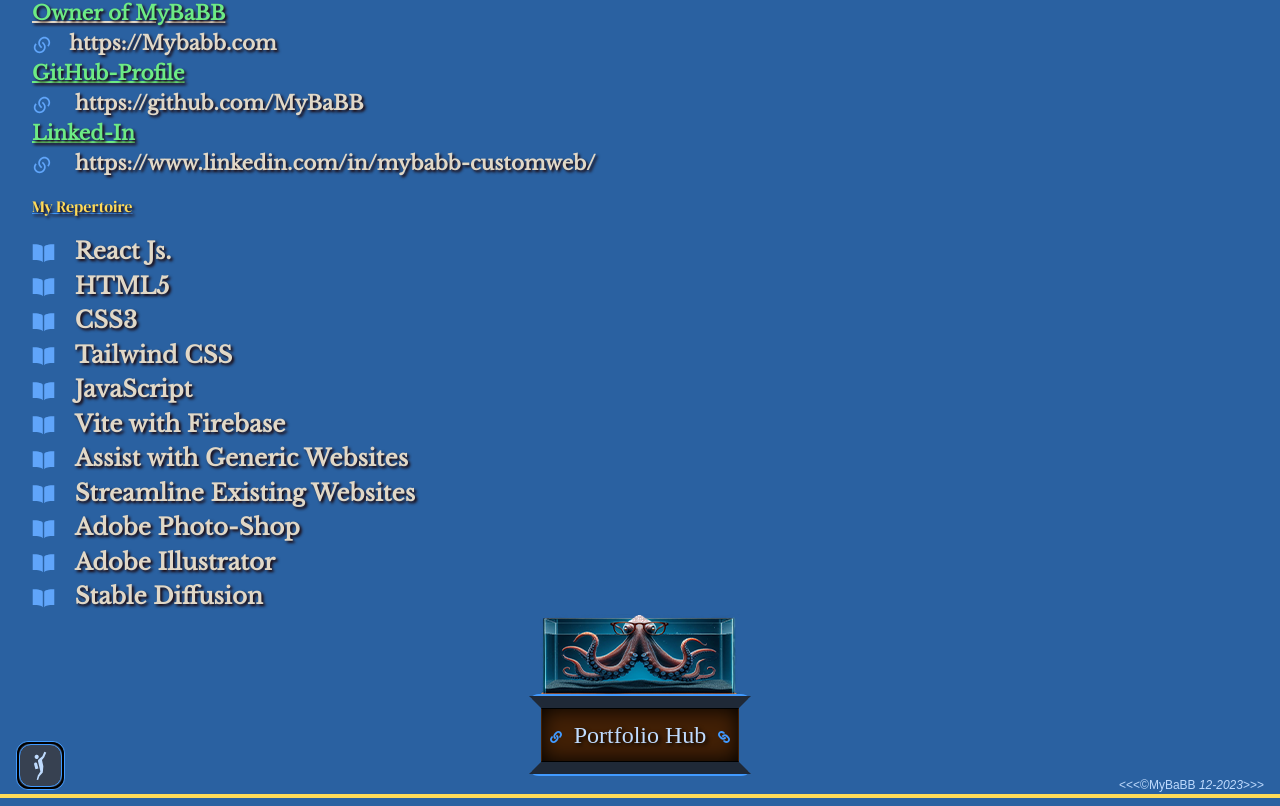
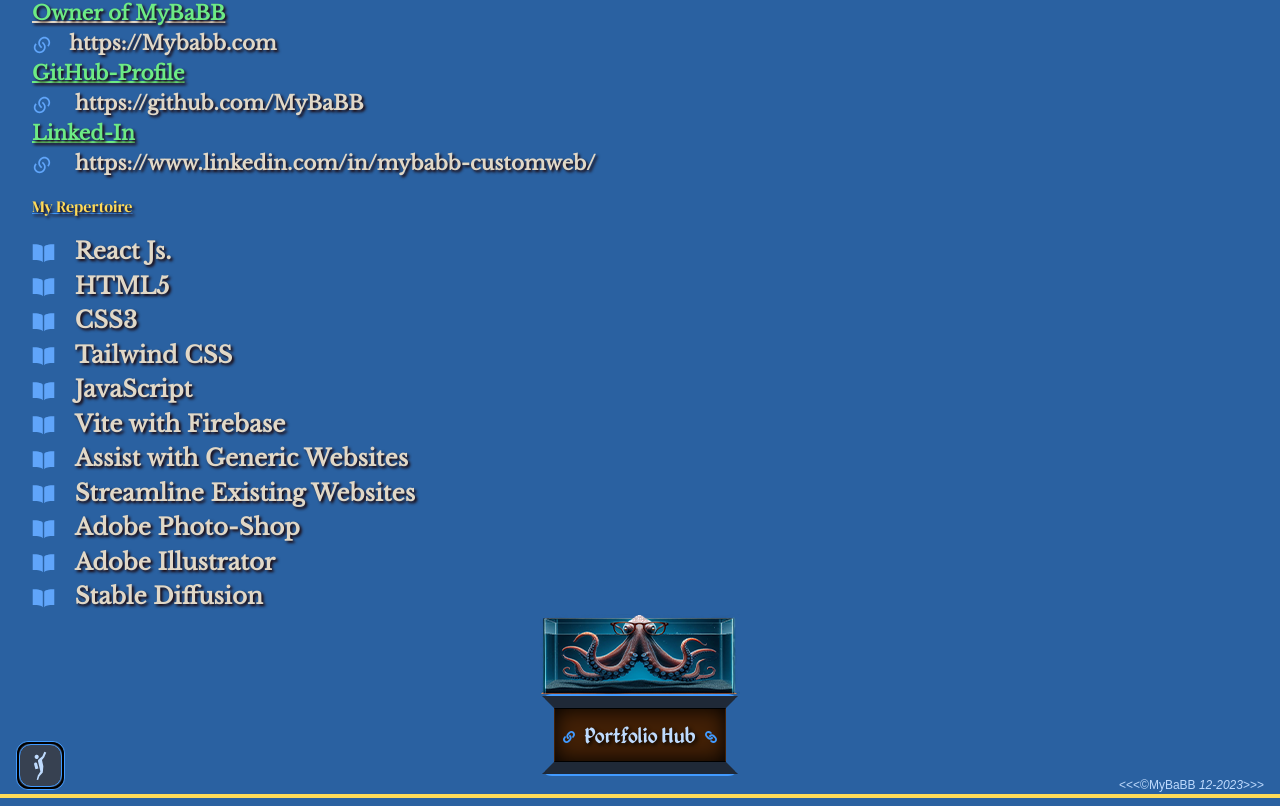
Before and after one commit to MyBaBB/My_Introduction, a React (Vite) app: page / in a window 1280 px wide. Shown: the part 2457-3263 px from the top of the page. Built offline with nearby package versions, Linux system fonts and the light colour scheme; a web font is replaced by a local one.

Commit message:
test font kingthings

```diff
--- a/src/index.css
+++ b/src/index.css
@@ -204,7 +204,7 @@
 }
 
 @font-face {
-  font-family: "Kingthings";
+  font-family: "Kingthings_Petrock";
   src: url(../GoogleFonts/Kingthings_Petrock.ttf);
 }
 
--- a/tailwind.config.js
+++ b/tailwind.config.js
@@ -52,7 +52,7 @@ export default {
       'EmilysCandy': ['Emilys Candy', 'cursive'],
           'HoltwoodOneSC': ['Holtwood One SC', 'sans-serif'],
     'Itim': ['Itim, cursive'],
-    'Kingthings_Petrock': ['Kingthings Petrock', 'cursive'],
+    'Kingthings_Petrock': ['Kingthings_Petrock', 'cursive'],
     'Kranky': ['Kranky', 'cursive'],
     'LibreBaskerville': ['Libre Baskerville', 'serif'],
     "Montserrat": ['Montserrat', 'sans-serif'],
```
